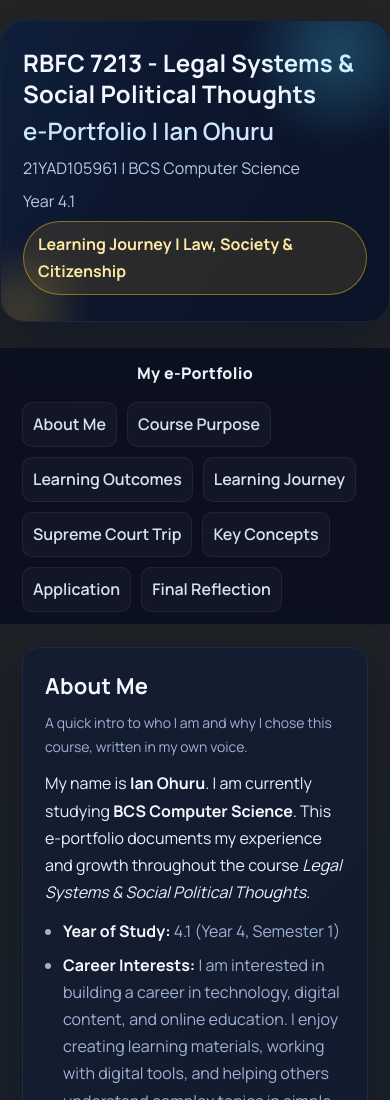
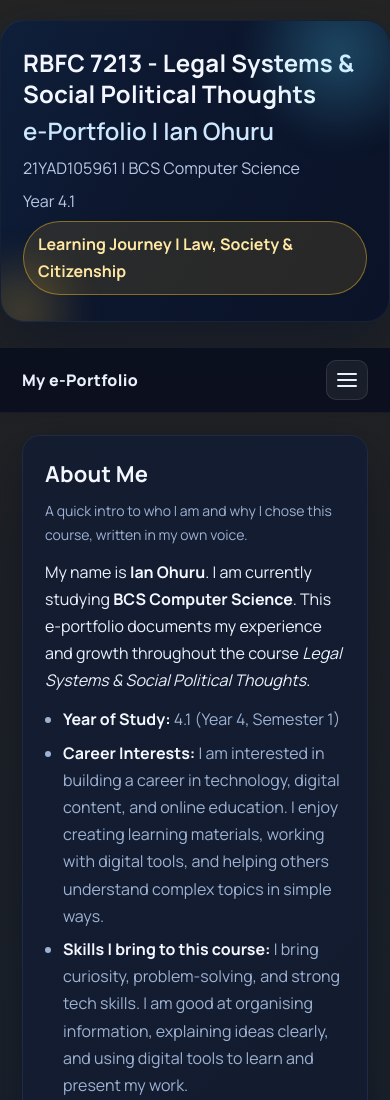
Before and after one commit to OHURU-IAN/e-portfolio-legal-systems-, a plain HTML site: page index.html in a window 390 px wide. Shown: the top 1100 px of the page. Drawn offline with Linux system fonts and the light colour scheme.

Commit message:
Add mobile nav toggle and polish styling

```diff
--- a/css/style.css
+++ b/css/style.css
@@ -182,6 +182,25 @@ nav {
   letter-spacing: 0.3px;
 }
 
+.nav-toggle {
+  display: none;
+  margin-left: auto;
+  background: rgba(255, 255, 255, 0.06);
+  border: 1px solid rgba(255, 255, 255, 0.1);
+  border-radius: 10px;
+  padding: 8px 10px;
+  cursor: pointer;
+}
+
+.nav-toggle .bar {
+  display: block;
+  width: 20px;
+  height: 2px;
+  background: #eaf1fb;
+  margin: 4px 0;
+  border-radius: 999px;
+}
+
 .nav-links {
   display: flex;
   gap: 10px;
@@ -318,7 +337,27 @@ footer {
 
 @media (max-width: 720px) {
   .nav-inner {
-    justify-content: center;
+    justify-content: flex-start;
+  }
+
+  .nav-toggle {
+    display: block;
+  }
+
+  .nav-links {
+    width: 100%;
+    display: none;
+    flex-direction: column;
+    gap: 8px;
+    padding-top: 6px;
+  }
+
+  .nav-links.open {
+    display: flex;
+  }
+
+  .nav-links a {
+    width: 100%;
   }
 
   .hero {
--- a/index.html
+++ b/index.html
@@ -21,6 +21,11 @@
   <nav>
     <div class="nav-inner">
       <div class="nav-brand">My e-Portfolio</div>
+      <button class="nav-toggle" aria-label="Toggle navigation" aria-expanded="false">
+        <span class="bar"></span>
+        <span class="bar"></span>
+        <span class="bar"></span>
+      </button>
       <div class="nav-links">
         <a href="#about">About Me</a>
         <a href="#purpose">Course Purpose</a>
@@ -284,5 +289,15 @@
     RBFC 7213 - Legal Systems &amp; Social Political Thoughts | e-Portfolio | Ian Ohuru
   </footer>
 
+  <script>
+    const navToggle = document.querySelector('.nav-toggle');
+    const navLinks = document.querySelector('.nav-links');
+    if (navToggle && navLinks) {
+      navToggle.addEventListener('click', () => {
+        const isOpen = navLinks.classList.toggle('open');
+        navToggle.setAttribute('aria-expanded', isOpen);
+      });
+    }
+  </script>
 </body>
 </html>
```
